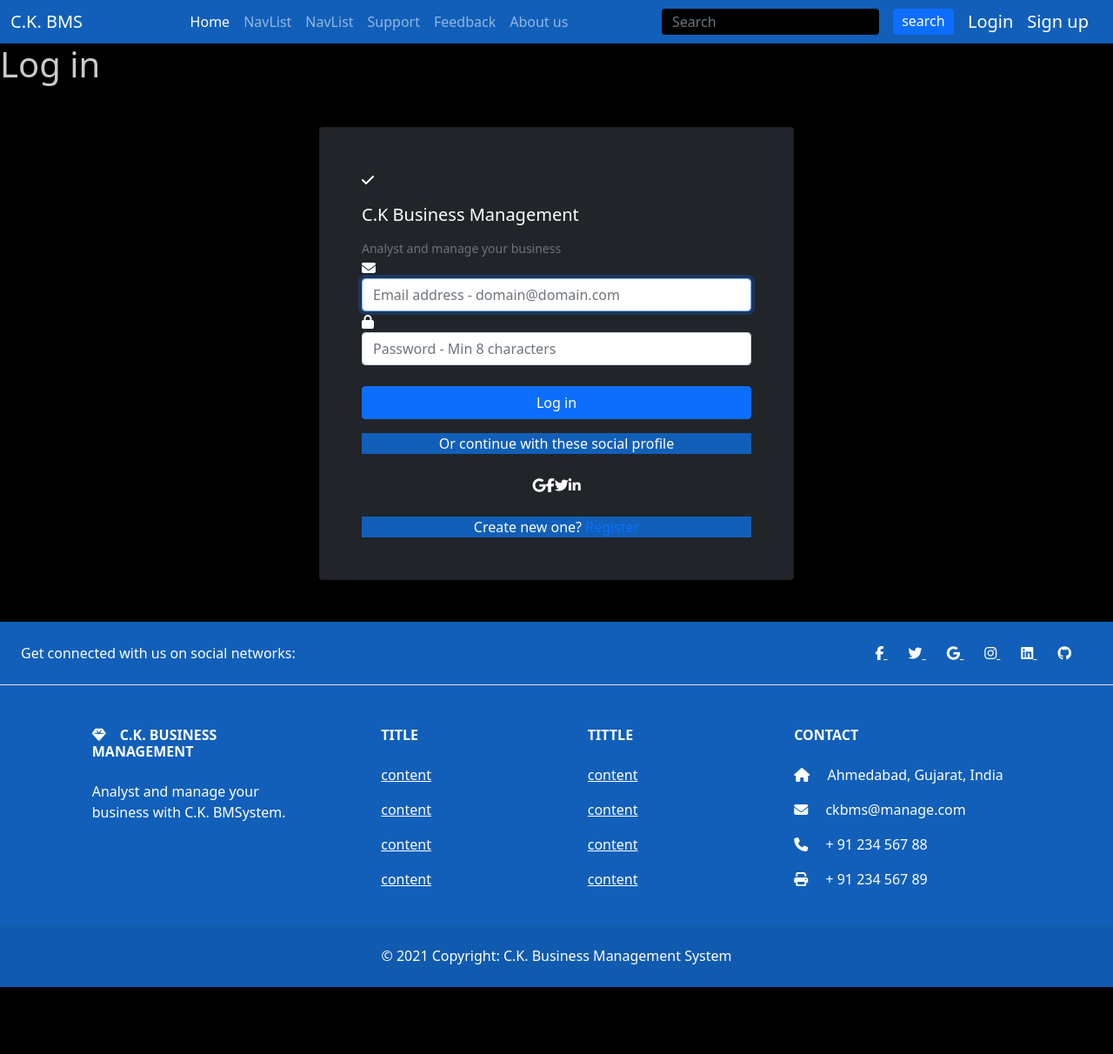
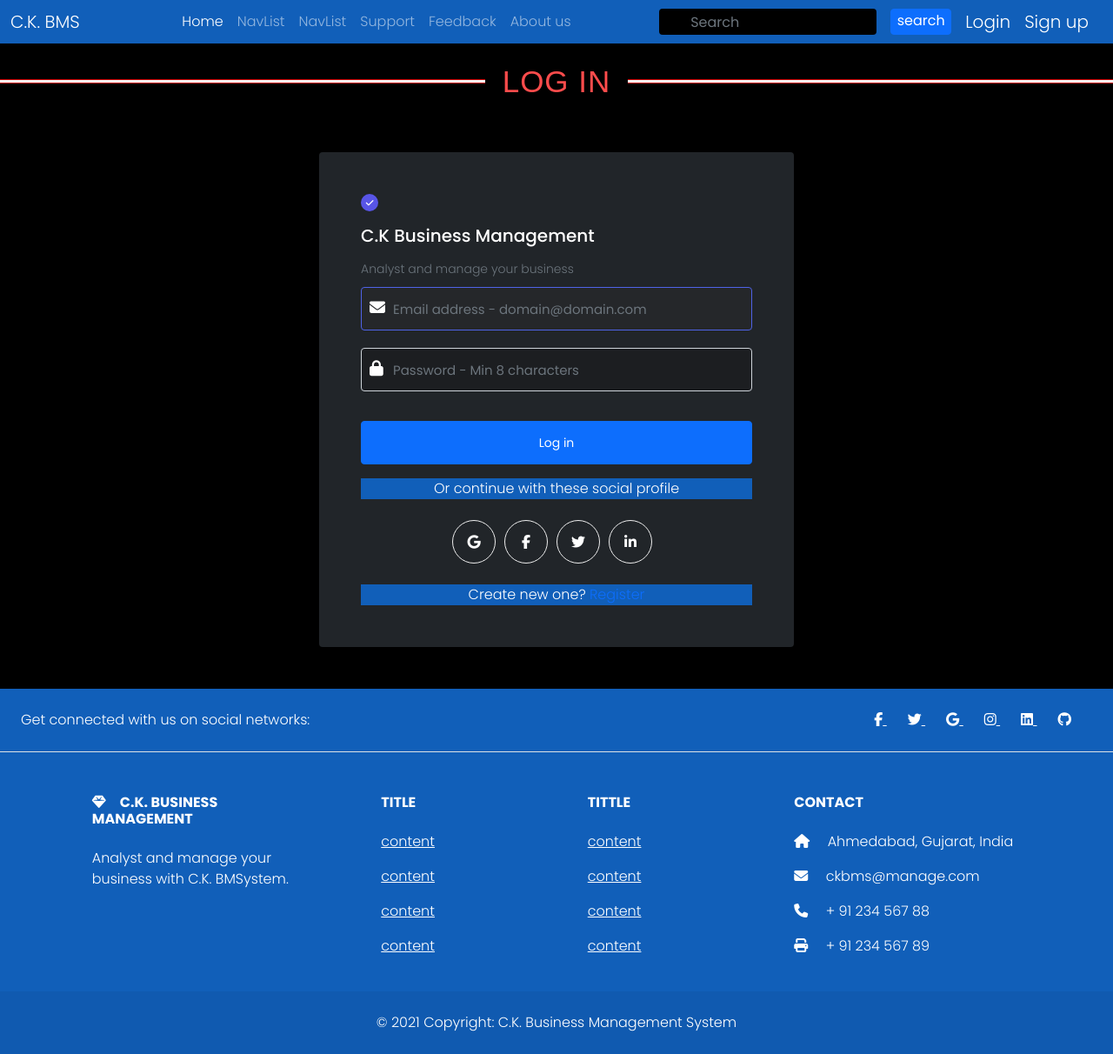
Before and after one commit to CT30111998/BMS-Backend_-CT, a Django app: page /login/ in a window 1280 px wide. Shown: the whole page at 87% size. Before the commit the page ends 1135 px from the top, so only its background shows below. Run offline with Django 4.2, Linux system fonts and the light colour scheme; some libraries are stand-ins or nearby versions.

Commit message:
set css in login and sign up

```diff
--- a/User/views.py
+++ b/User/views.py
@@ -19,5 +19,8 @@ def signUpView(request):
 
 def signup(request):
     if request == 'POST':
-        pass
+        firstName = request.POST['fname']
+        lastName = request.POST['lname']
+        image = request.POST['myFile']
+        mNo = request.POST['mNo']
     return redirect('/')
--- a/templates/user/login.html
+++ b/templates/user/login.html
@@ -1,8 +1,151 @@
 {% extends 'base.html' %} {% load static %}
 
 {% block head %}
-<link rel="stylesheet/css" href="/res/css/heading.css">
-<link rel="stylesheet/css" href="/res/css/formView.css">
+<link rel="stylesheet" href="/res/css/heading.css">
+<!-- <link rel="stylesheet" href="/res/css/formView.css">  -->
+<style>
+    @import url("https://fonts.googleapis.com/css2?family=Poppins:wght@100;200;300;400;500;600;700;800&display=swap");
+body {
+    background-color: #535fe6;
+    font-family: "Poppins", sans-serif;
+    font-weight: 300
+}
+
+.height {
+    height: 100vh
+}
+
+.card {
+    border: none;
+    padding: 20px;
+    background-color: #1c1e21;
+    color: #fff
+}
+
+.circle {
+    height: 20px;
+    width: 20px;
+    display: flex;
+    align-items: center;
+    justify-content: center;
+    background-color: #5855e7;
+    color: #fff;
+    font-size: 10px;
+    border-radius: 50%
+}
+
+.form-input {
+    position: relative;
+    margin-bottom: 10px;
+    margin-top: 10px
+}
+
+.form-input i {
+    position: absolute;
+    font-size: 18px;
+    top: 15px;
+    left: 10px
+}
+
+.form-control {
+    height: 50px;
+    color: white;
+    background-color: #1c1e21;
+    text-indent: 24px;
+    font-size: 15px
+}
+
+.form-control:focus {
+    background-color: #25272a;
+    box-shadow: none;
+    color: #fff;
+    border-color: #4f63e7
+}
+
+.form-check-label {
+    margin-top: 2px;
+    font-size: 14px
+}
+
+.signup {
+    height: 50px;
+    font-size: 14px
+}
+
+.social {
+    height: 50px;
+    width: 50px;
+    display: flex;
+    justify-content: center;
+    align-items: center;
+    border: 1px solid #eee;
+    border-radius: 50%;
+    margin-right: 10px;
+    cursor: pointer
+}
+
+.social:hover {
+    background-color: #0d6efd;
+    border-color: #0d6efd
+}
+</style>
+<style>
+    h1 {
+    position: relative;
+    padding: 0;
+    margin: 0;
+    font-family: "Raleway", sans-serif;
+    font-weight: 300;
+    font-size: 40px;
+    color: #ffffff;
+    -webkit-transition: all 0.4s ease 0s;
+    -o-transition: all 0.4s ease 0s;
+    transition: all 0.4s ease 0s;
+}
+
+h1 span {
+    display: block;
+    font-size: 0.5em;
+    line-height: 1.3;
+}
+
+h1 em {
+    font-style: normal;
+    font-weight: 600;
+}
+
+
+/* === HEADING STYLE #1 === */
+
+
+/* Style 7
+     ----------------------------- */
+
+.seven h1 {
+    margin-top: 30px;
+    text-align: center;
+    font-size: 35px;
+    font-weight: 300;
+    color: rgb(255, 76, 76);
+    letter-spacing: 1px;
+    text-transform: uppercase;
+    display: grid;
+    grid-template-columns: 1fr max-content 1fr;
+    grid-template-rows: 27px 0;
+    grid-gap: 20px;
+    align-items: center;
+}
+
+.seven h1:after,
+.seven h1:before {
+    content: " ";
+    display: block;
+    border-bottom: 1px solid #c50000;
+    border-top: 1px solid #c50000;
+    height: 5px;
+    background-color: #f8f8f8;
+}
+</style>
 {% endblock head %}
 
 {% block title %}Login{% endblock title %}
```
Also changed, not shown: templates/user/signup.html (+148 -1 lines).
